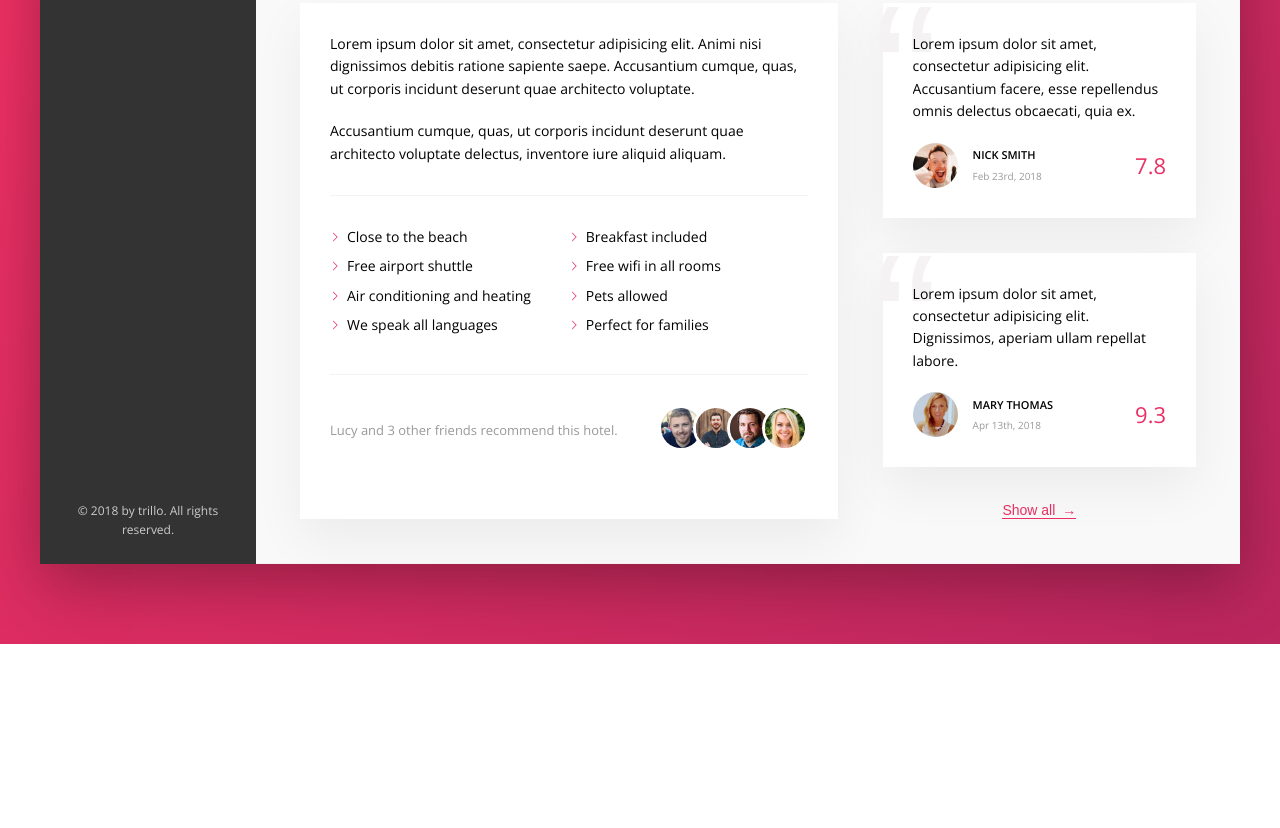
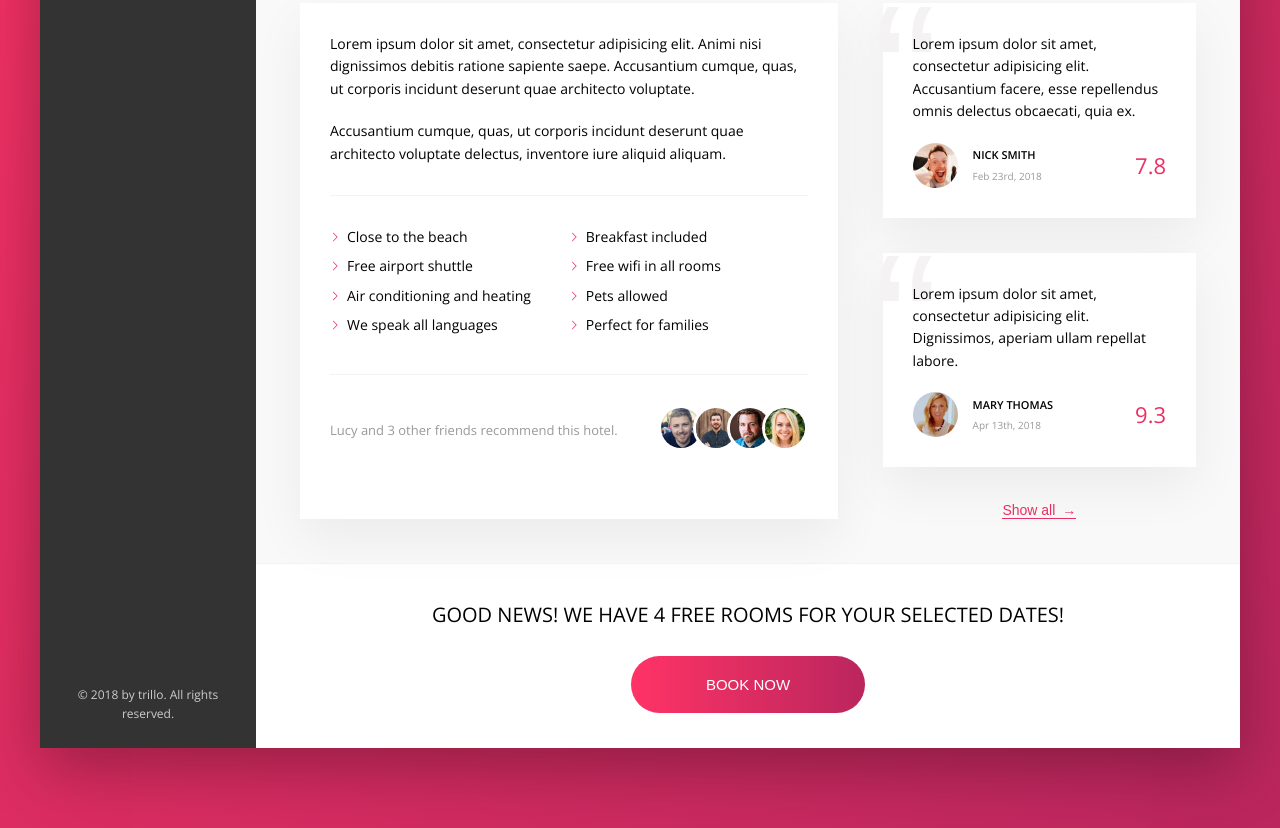
Before and after one commit to milena-mica/Trillo, a website: page index.html in a window 1280 px wide. Shown: the part 643-1471 px from the top of the page. Before the commit the page ends 1287 px from the top, so only its background shows below. Drawn offline with nearby package versions, Linux system fonts and the light colour scheme.

Commit message:
CTA Section

```diff
--- a/index.html
+++ b/index.html
@@ -205,7 +205,19 @@
 
                     <button class="btn-inline">Show all <span>&rarr;</span></button>
                   </div>
-               </div>
+                </div>
+
+                  <div class="cta">
+                    <h2 class="cta__book-now">
+                        Good news! We have 4 free rooms for your selected dates!
+                    </h2>
+                    <button class="btn">
+                       <span class="btn__visible">Book now</span>
+                       <span class="btn__invisible">Only 4 rooms left</span>
+                    </button>
+                  </div>
+
+
             </main>
          </div>
       </div>
--- a/sass/_components.scss
+++ b/sass/_components.scss
@@ -449,3 +449,68 @@
     z-index: 1;
   }
 }
+
+
+/////////////////////////////////////
+// CALL TO ACTION
+.cta {
+  padding: 3.5rem 0;
+  text-align: center;
+
+  &__book-now {
+    font-size: 2rem;
+    font-weight: 300;
+    text-transform: uppercase;
+    margin-bottom: 2.5rem;
+  }
+}
+
+/////////////////////////////////////
+// CALL TO ACTION
+.btn {
+  font-size: 1.5rem;
+  font-weight: 300;
+  text-transform: uppercase;
+  border-radius: 100px;
+  border: none;
+  background-image: linear-gradient(to right, var(--color-primary-light), var(--color-primary-dark));
+  color: #fff;
+  position: relative;
+  overflow: hidden;
+  cursor: pointer;
+
+  & > * {
+    display: inline-block;
+    height: 100%;
+    width: 100%;
+    transition: all .2s;
+  }
+
+  &__visible {
+     padding: 2rem 7.5rem;
+  }
+
+  &__invisible {
+     position: absolute;
+     padding: 2rem 0;
+     left: 0;
+     top: -100%;
+  }
+
+  &:hover {
+    background-image: linear-gradient(to left, var(--color-primary-light), var(--color-primary-dark));
+  }
+
+  &:hover &__visible {
+       transform: translateY(100%);
+    }
+
+  &:hover &__invisible {
+      top: 0;
+    }
+
+  &:focus {
+    outline: none;
+    animation: pulsate 1s infinite;
+  }
+}
```
Also changed, not shown: css/style.css.
